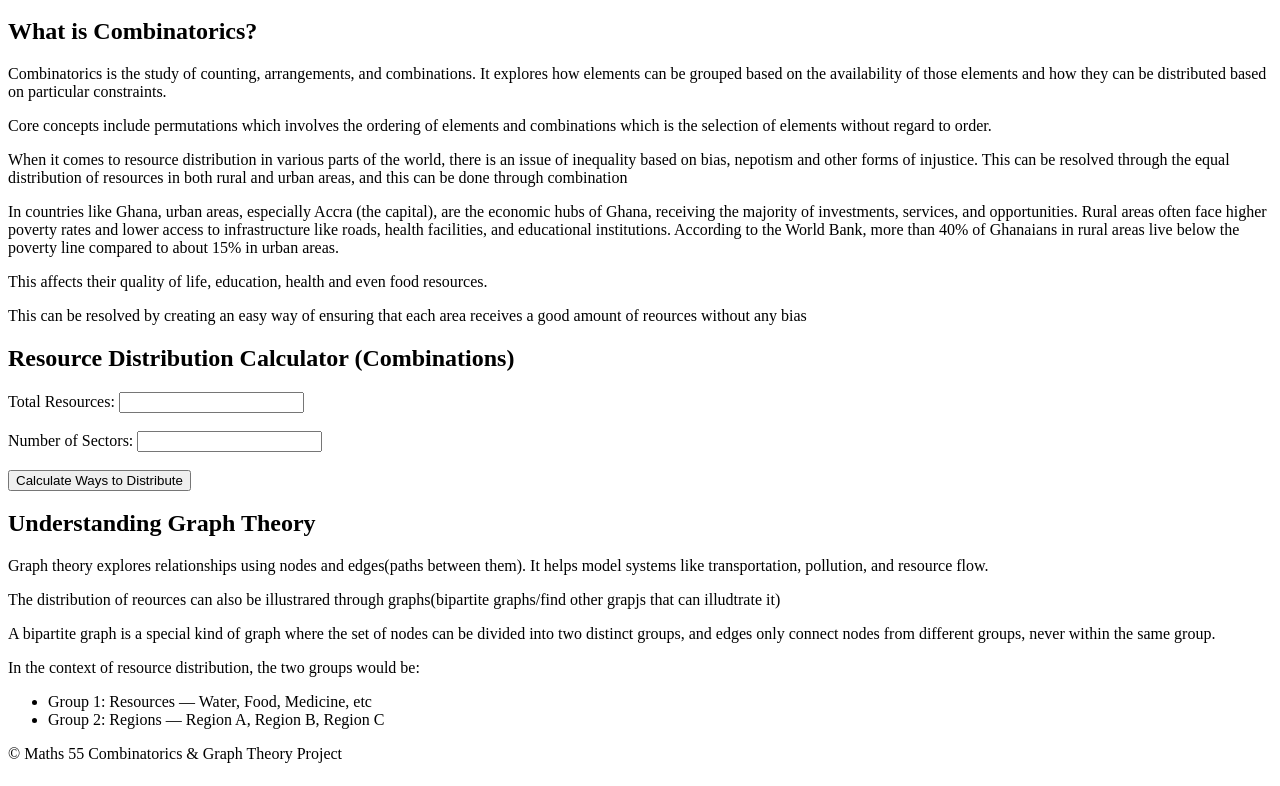
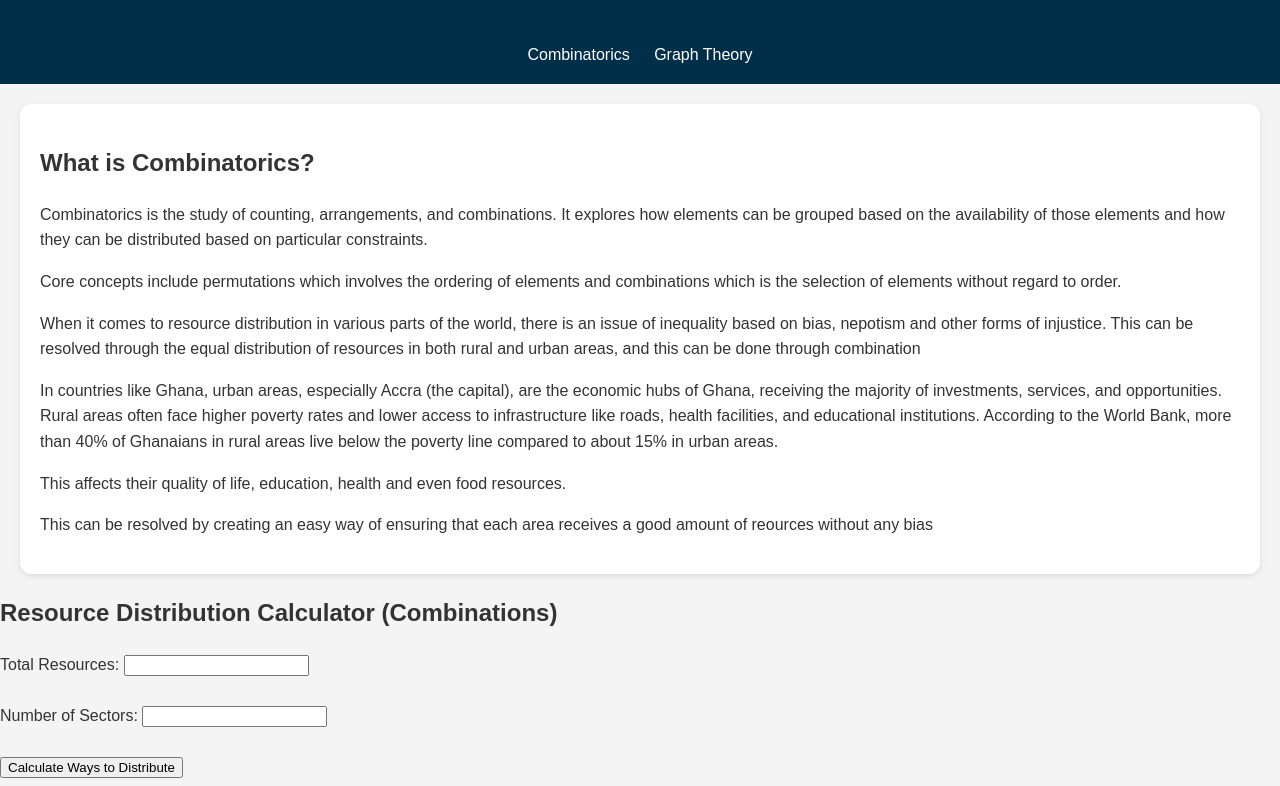
Before and after one commit to rachel-adk/discrete_project, a plain HTML site: page index.html in a window 1280 px wide. Shown: the part 100-886 px from the top of the page. Drawn offline with Linux system fonts and the light colour scheme; a script that the page names is missing.

Commit message:
edited html file

```diff
--- a/index.html
+++ b/index.html
@@ -4,7 +4,7 @@
   <meta charset="UTF-8" />
   <meta name="viewport" content="width=device-width, initial-scale=1.0" />
   <title>Combinatorics & Graph Theory: Tools for Global Change</title>
-  <link rel="stylesheet" href="style.css" />
+  <link rel="stylesheet" type="text/css" href="styles.css">
 </head>
 <body>
   <header>
```
